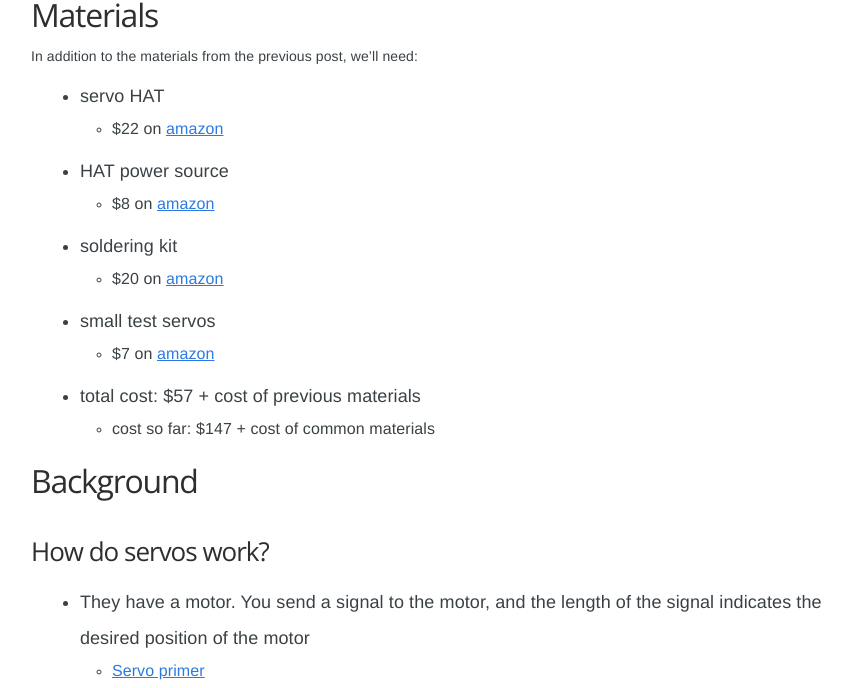
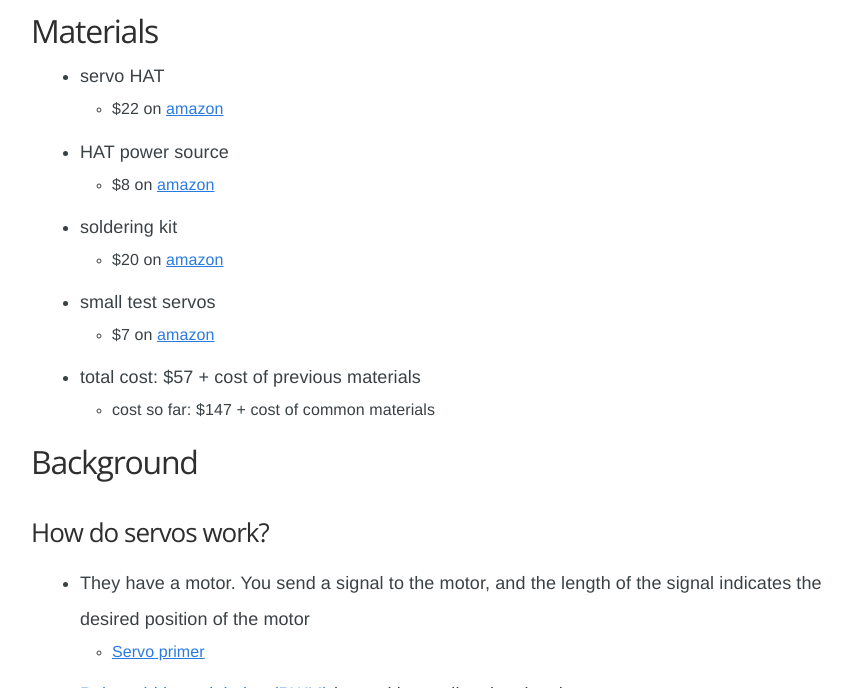
Before and after one commit to wulfebw/legacy.wulfebw.github.io, a Jekyll site: the page built from _posts/2018-02-09-single-servo-control.md, in a window 1280 px wide and 900 px high, scrolled down 498 px, cut to the strip 212-900 px from the top of the window. Shown: the whole strip, without its empty margins (209-1061 px from the left). Built offline with Jekyll 4.4.1, drawn with Linux system fonts in a browser that asks for light colours; some web fonts are replaced.

Commit message:
converting single servo post to all bullet points

```diff
--- a/_posts/2018-02-09-single-servo-control.md
+++ b/_posts/2018-02-09-single-servo-control.md
@@ -7,13 +7,12 @@
 ---
 
 ## Outline
-Servos will control the joints of the robotic arm. In this post, we'll look at controlling a single servo using a HAT (hardware attached on top).
+- Servos will control the joints of the robotic arm. In this post, we'll look at controlling a single servo using a HAT (hardware attached on top).
 
 ## Preview
 <iframe width="560" height="315" src="https://www.youtube.com/embed/kY3lgvHtju8" frameborder="0" allow="autoplay; encrypted-media" allowfullscreen></iframe>
 
 ## Materials
-In addition to the materials from the previous post, we'll need:
 - servo HAT
     + $22 on [amazon](https://www.amazon.com/gp/product/B00XW2OY5A/ref=oh_aui_detailpage_o01_s01?ie=UTF8&psc=1)
 - HAT power source
```
